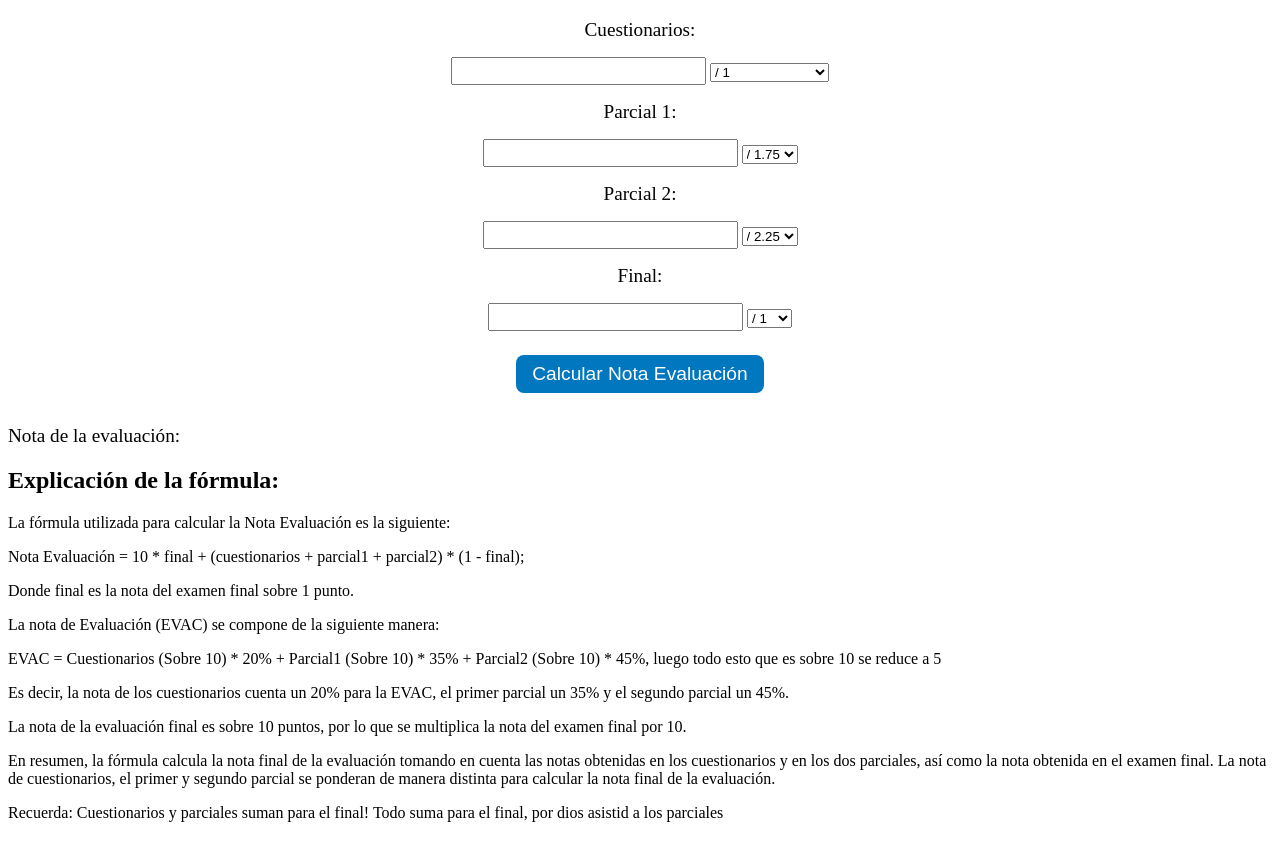
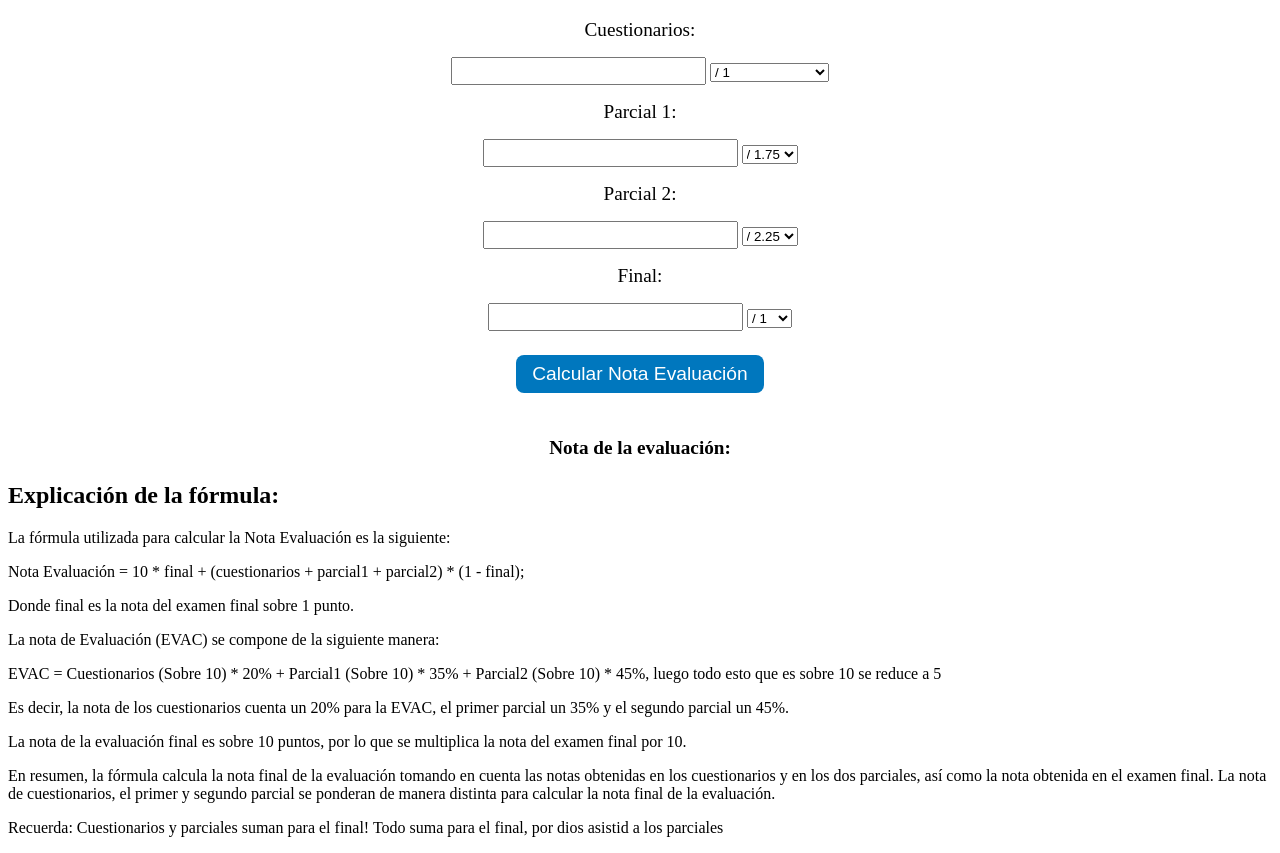
Before and after one commit to Laiksion/Calculadora_Notas_AL, a plain HTML site: page index.html in a window 1280 px wide. Shown: the part 79-932 px from the top of the page. Drawn offline with Linux system fonts and the light colour scheme.

Commit message:
Desing Update

```diff
--- a/index.css
+++ b/index.css
@@ -31,7 +31,7 @@ button {
 }
 
 /* Estilo del resultado */
-.resultado {
+.result {
   margin-top: 2rem;
   font-size: 2rem;
   font-weight: bold;
```
